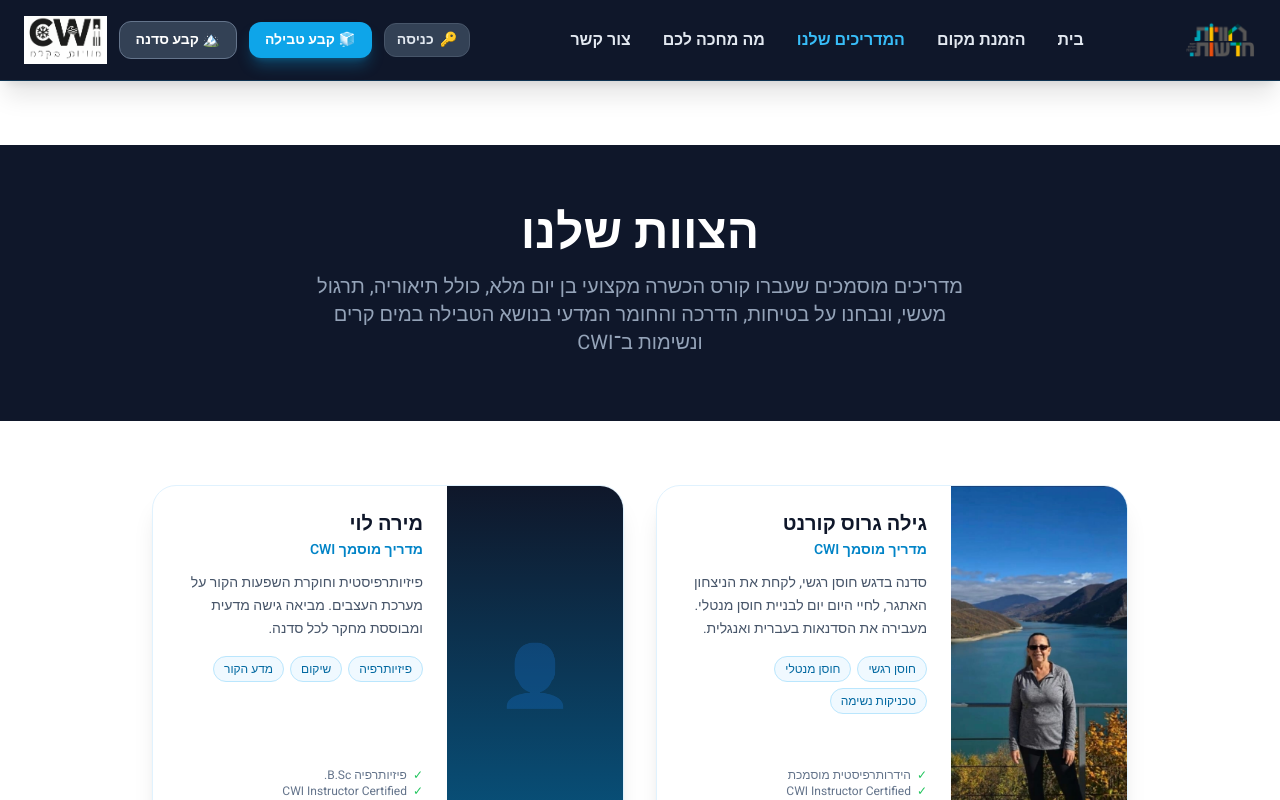
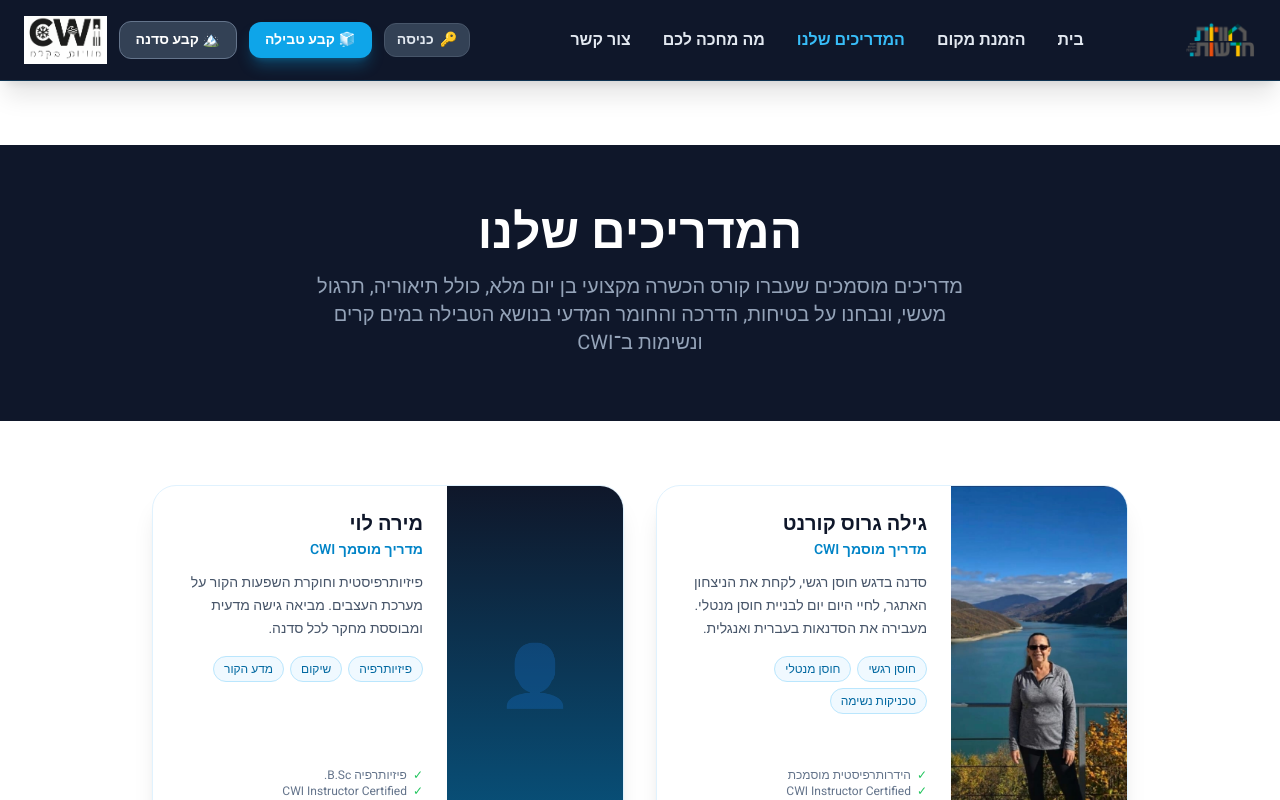
Before and after one commit to ritzabilu-jpg/ICING, a Next.js app: page /instructors in a window 1280 px wide. Shown: the top 800 px of the page. Built offline with nearby package versions, Linux system fonts and the light colour scheme; what tailwindcss-rtl would draw is missing.

Commit message:
Change instructors page title to המדריכים שלנו

```diff
--- a/src/app/instructors/page.tsx
+++ b/src/app/instructors/page.tsx
@@ -61,7 +61,7 @@ export default async function InstructorsPage() {
       <div className="bg-navy-900 py-16 mb-16">
         <div className="max-w-4xl mx-auto px-6 text-center">
           <h1 className="text-4xl md:text-5xl font-black text-white mb-4">
-            הצוות שלנו
+            המדריכים שלנו
           </h1>
           <p className="text-xl text-slate-400 max-w-2xl mx-auto">
             מדריכים מוסמכים שעברו קורס הכשרה מקצועי בן יום מלא, כולל תיאוריה, תרגול מעשי,
```
